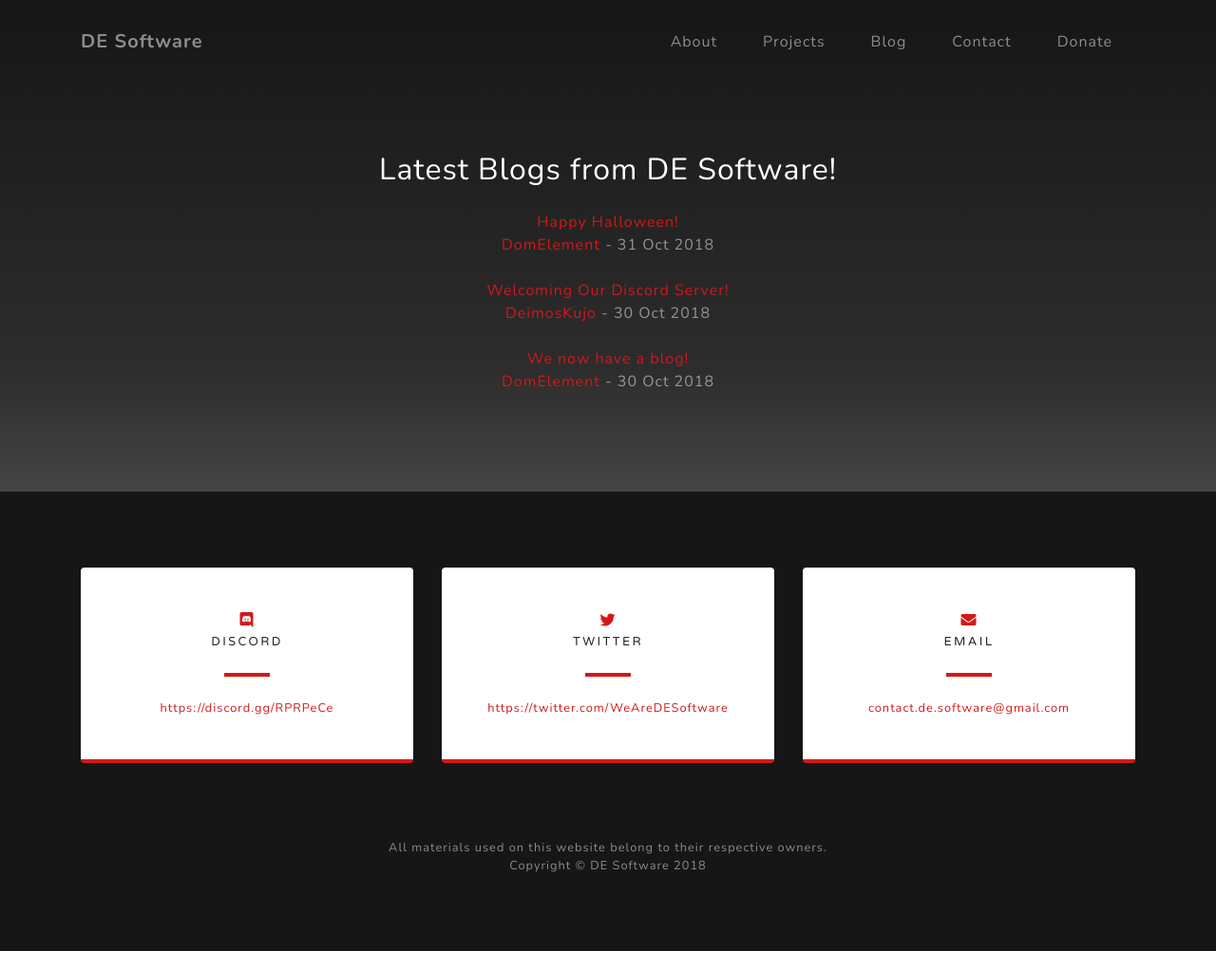
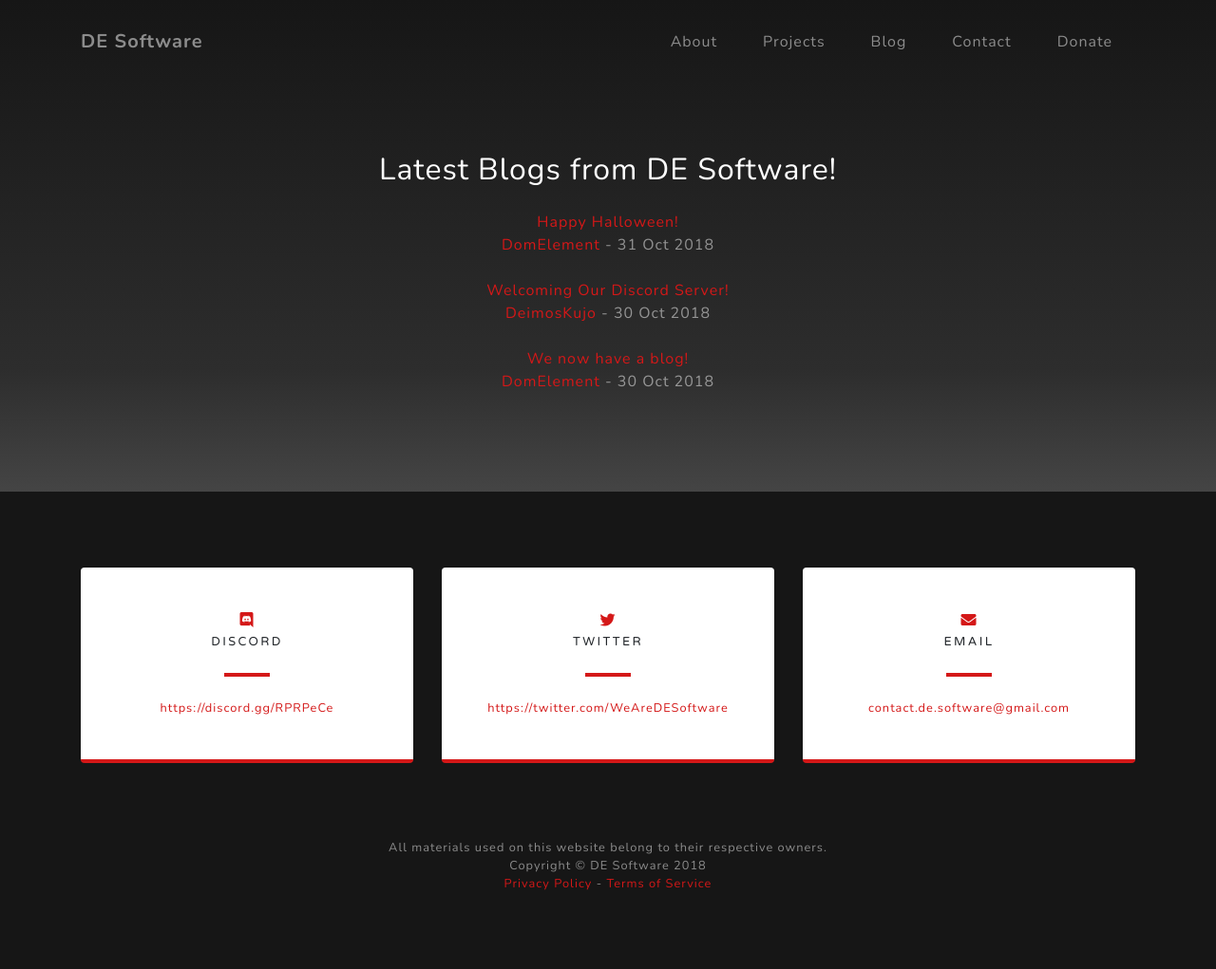
Before and after one commit to Orionthestarhog/de-software.github.io, a Jekyll site: the page built from blog.md, in a window 1280 px wide and 1021 px high. Shown: the whole window at 95% size. Built offline with Jekyll 4.4.1, drawn with Linux system fonts in a browser that asks for light colours; Markdown is read by kramdown in place of the engine named in the settings.

Commit message:
Update default.html

```diff
--- a/_layouts/default.html
+++ b/_layouts/default.html
@@ -163,6 +163,11 @@
       <div class="container">
         Copyright &copy; DE Software <span id="copyright"></span>
       </div>
+      <div class="container">
+        <a href="https://de-software.github.io/privacy" target="_blank">Privacy Policy</a>
+        -
+        <a href="https://de-software.github.io/terms" target="_blank">Terms of Service</a>
+      </div>
       <script>document.querySelector('#copyright').innerHTML = new Date().getFullYear();</script>
     </footer>
 
```
